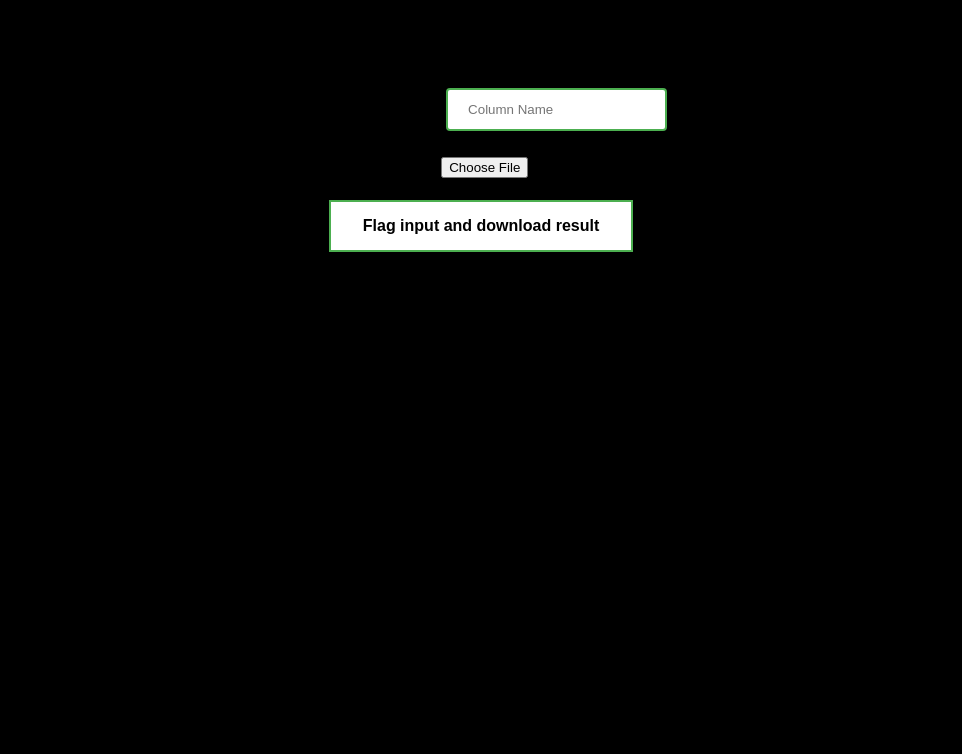
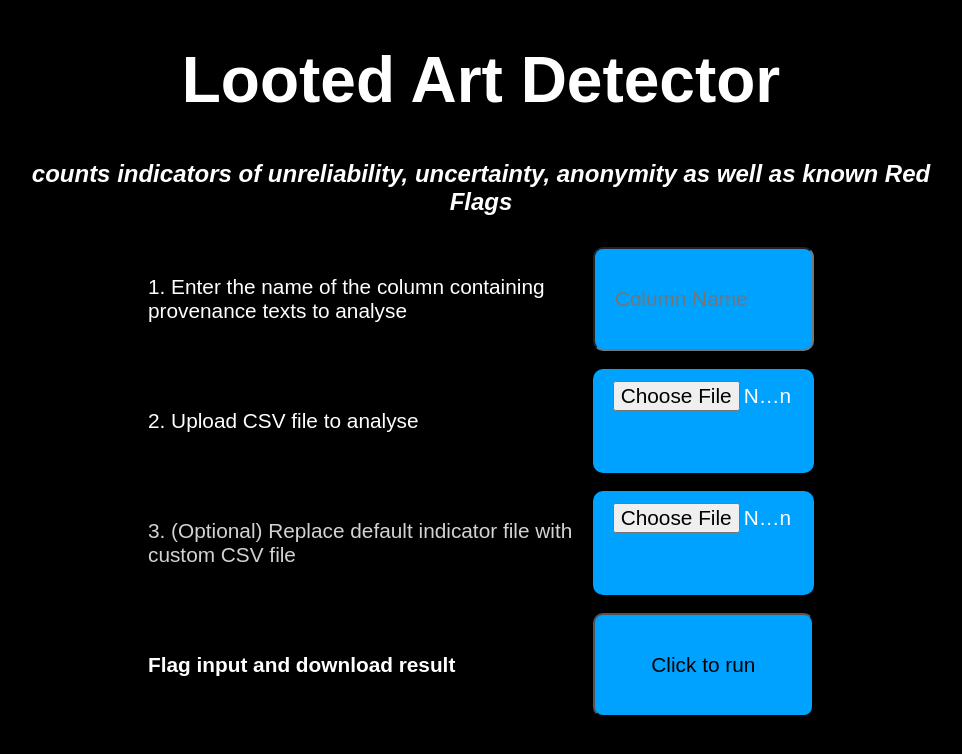
Before and after one commit to parisdata/2021GLAMHACK, a Django app: page / in a window 1280 px wide. Shown: the top 754 px of the page, without its empty margins (159-1121 px from the left). Run offline with Django 3.2, Linux system fonts and the light colour scheme.

Commit message:
Add styling

```diff
--- a/looting_art/up_and_download/static/up_and_download/style.css
+++ b/looting_art/up_and_download/static/up_and_download/style.css
@@ -1,5 +1,61 @@
 body {
 	font-family: sans-serif;
 	background: black;
-	text-align:center;
+	color: white;
 }
+
+.container {
+	max-width: 960px;
+	margin: auto;
+	display: block;
+}
+
+h1 {
+	text-align: center;
+	font-size: 4em;
+}
+
+h2 {
+	text-align: center;
+	font-style: italic;
+	font-size: 1.5em;
+}
+
+table {
+	max-width: 70%;
+	margin: auto;
+	font-size: 1.3em;
+}
+
+tr {
+	display: flex;
+	align-items: center;
+}
+
+td.label {
+	flex: 2;
+}
+
+td.content {
+	flex: 1;
+}
+
+label.optional {
+	color: lightgray;
+}
+
+input, button {
+	padding: 12px 20px;
+	margin: 8px 0;
+	box-sizing: border-box;
+	background-color: #00a2ff;
+	border-radius: 10px;
+	height: 5em;
+	width: 100%;
+	display: inline-block;
+	font-size: inherit;
+}
+
+button {
+	cursor: pointer;
+}
--- a/looting_art/up_and_download/templates/index.html
+++ b/looting_art/up_and_download/templates/index.html
@@ -2,48 +2,36 @@
 <html>
   <head>
     <meta charset="utf-8" />
-    <title>Looting Art</title>
+    <title>Looted Art Detector</title>
     {% load static %}
     <link rel="stylesheet" type="text/css" href="{% static 'style.css' %}">
   </head>
   <body>
-    <h1>Looting Art Transformator</h1>
+    <div class="container">
+      <h1>Looted Art Detector</h1>
+      <h2>counts indicators of unreliability, uncertainty, anonymity as well as known Red Flags</h2>
 
-    <form name="form" enctype="multipart/form-data" action="/testCSV/" method="POST">
-      {% csrf_token %}
-      <div>
-        <div>
-          <label for="column">Give a column name</label>
-          <input style="
-          padding: 12px 20px;
-          margin: 8px 0;
-          box-sizing: border-box;
-          border: 2px solid #4CAF50;
-          border-radius: 4px;" type="text" id="column" name="column" placeholder="Column Name" required/>
-        </div>
-        <br>
-        <label for="testCSV">Please upload a csv-file</label>
-        <input type="file" id="testCSV" name="testCSV"/>
-      </div>
-      <br />
-      <div>
-        <button
-        style="
-        padding: 15px 32px;
-        text-align: center;
-        text-decoration: none;
-        display: inline-block;
-        font-size: 16px;
-        margin: 4px 2px;
-        cursor: pointer;
-        background-color: white;
-        color: black;
-        border: 2px solid #4CAF50; /* Green */"
-          type="submit"
-        >
-          <strong>Flag input and download result</strong>
-        </button>
-      </div>
-    </form>
+      <form name="form" enctype="multipart/form-data" action="/testCSV/" method="POST">
+        {% csrf_token %}
+        <table>
+          <tr>
+            <td class="label"><label for="column">1. Enter the name of the column containing provenance texts to analyse</label></td>
+            <td class="content"><input type="text" id="column" name="column" placeholder="Column Name" required/></td>
+          </tr>
+          <tr>
+            <td class="label"><label for="testCSV">2. Upload CSV file to analyse</label></td>
+            <td class="content"><input class="file" type="file" id="testCSV" name="testCSV"/></td>
+          </tr>
+          <tr>
+            <td class="label"><label for="indicatorCSV" class="optional">3. (Optional) Replace default indicator file with custom CSV file</label></td>
+            <td class="content"><input class="file" type="file" id="indicatorCSV" name="indicatorCSV"/></td>
+          </tr>
+          <tr>
+            <td class="label"><strong>Flag input and download result</strong></td>
+            <td class="content"><button type="submit" >Click to run</button></td>
+          </tr>
+        </table>
+      </form>
+    </div>
   </body>
 </html>
```
